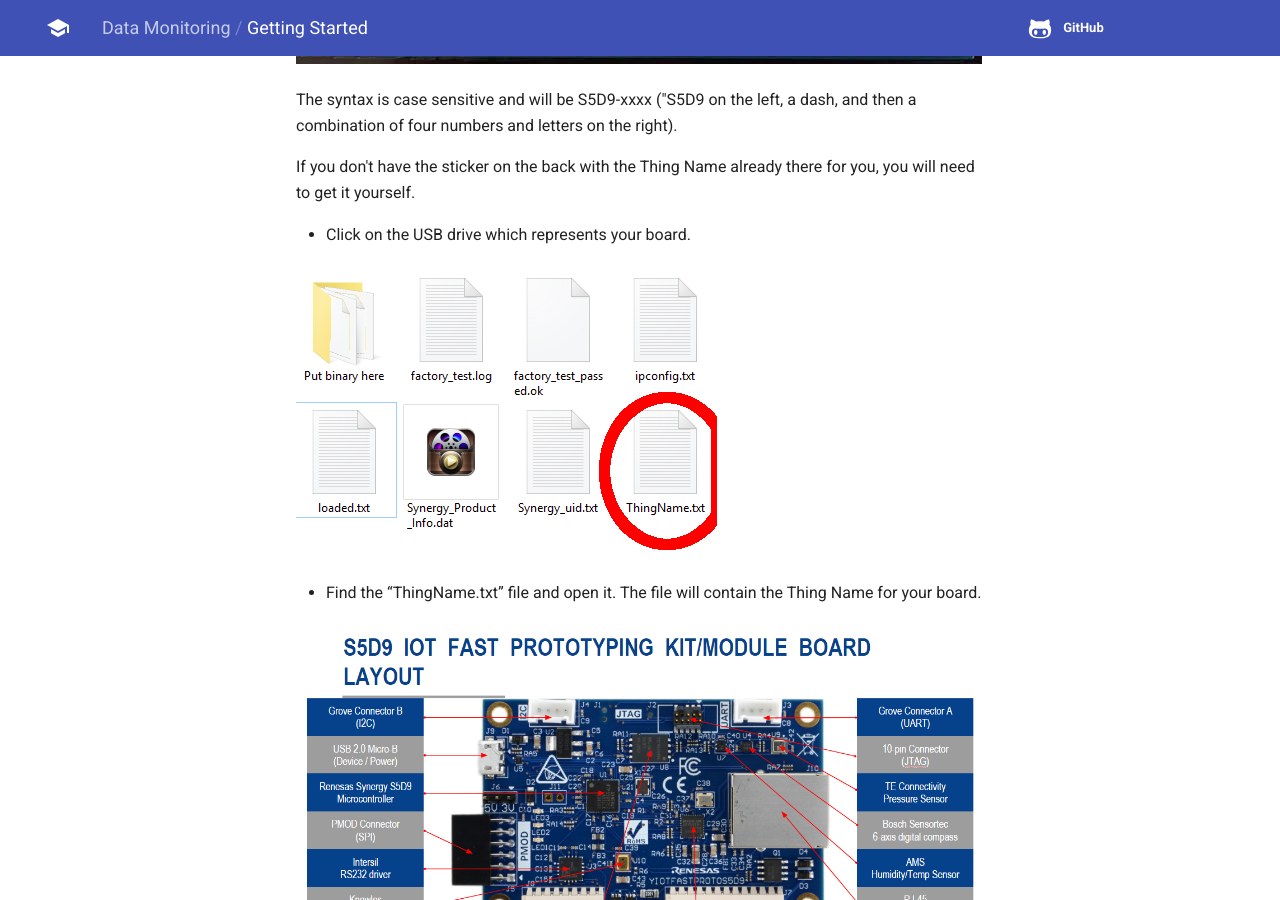
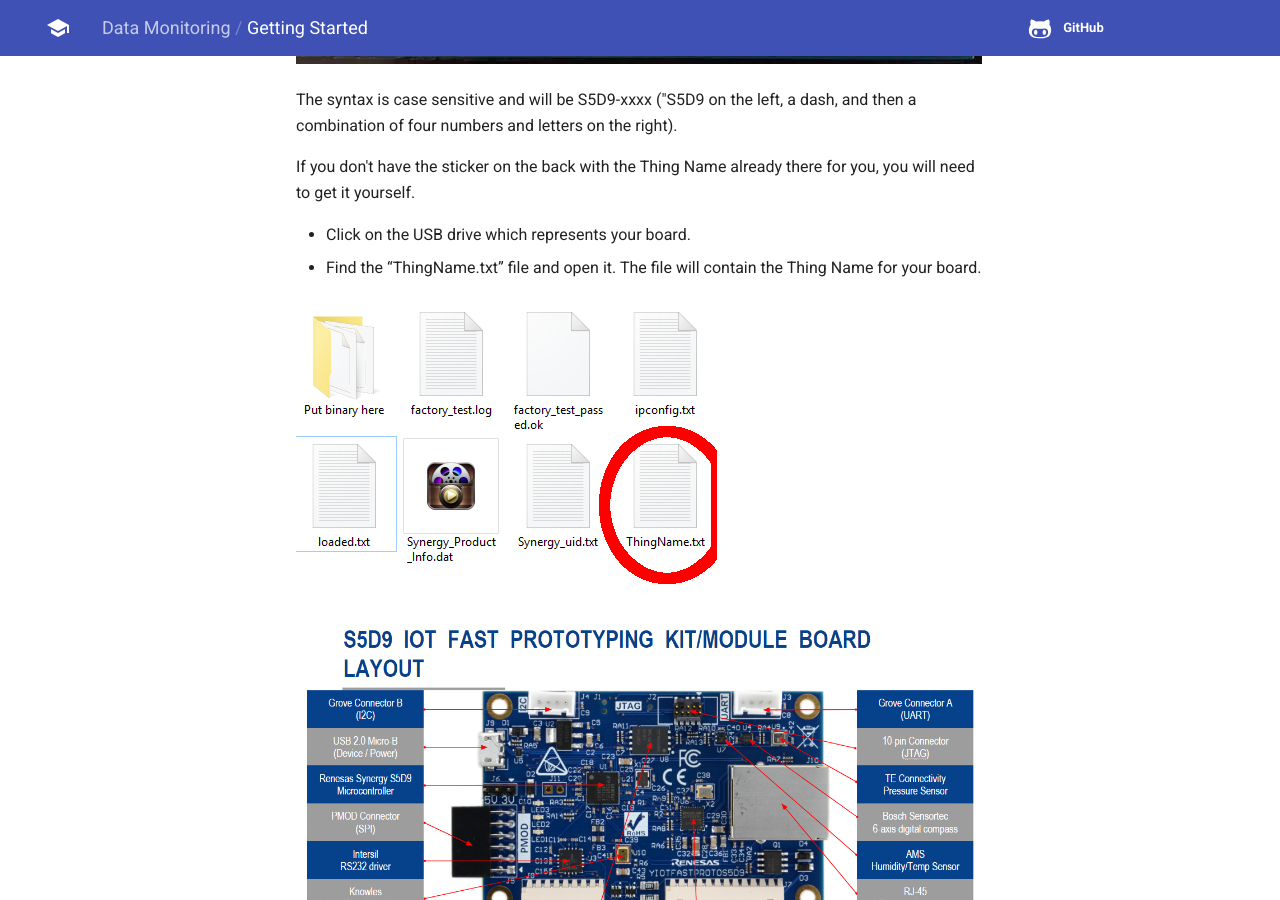
Before and after one commit to codetricity/s5d9-hacking, an MkDocs documentation site: the page built from docs/monitoring/starting.md, in a window 1280 px wide and 900 px high, scrolled down 1383 px. Built offline with MkDocs 1.6.1 and Material for MkDocs 9.7.7, drawn with Linux system fonts in a browser that asks for light colours; old or Windows-style settings are respelled for this version of MkDocs.

```diff
--- a/docs/monitoring/starting.md
+++ b/docs/monitoring/starting.md
@@ -31,9 +31,9 @@ If you don't have the sticker on the back with the Thing Name already there for
 
 * Click on the USB drive which represents your board.
 
+* Find the “ThingName.txt” file and open it.  The file will contain the Thing Name for your board.
+
 ![](img/thingname.png)
-
-* Find the “ThingName.txt” file and open it.  The file will contain the Thing Name for your board.
 
 ![](img/layout.png)
 
```
